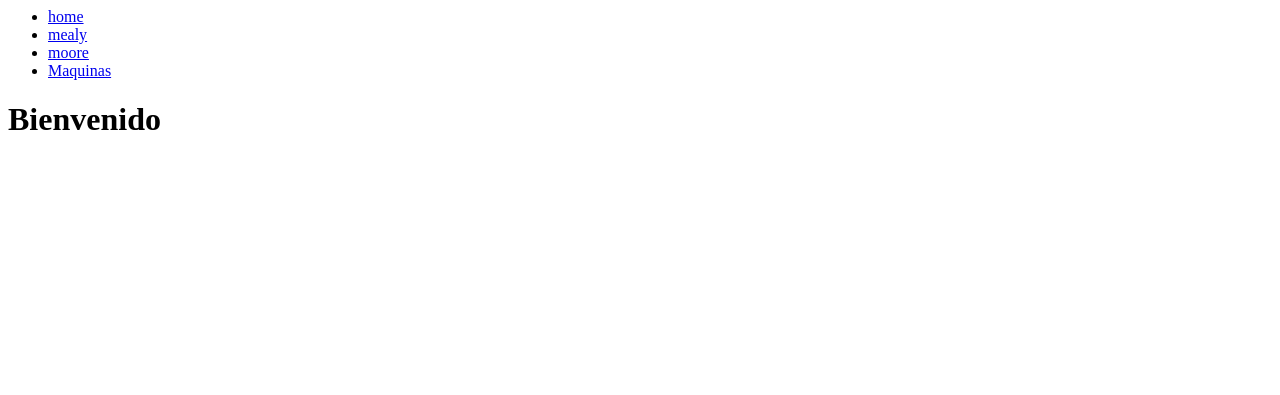
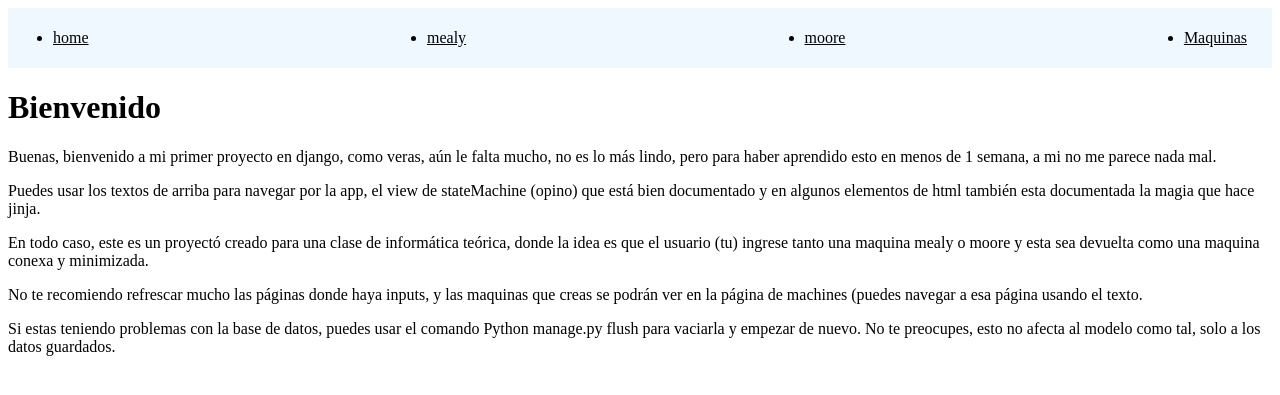
Before and after one commit to FelipeBarretoB/Maquinas_de_estados, a Django app: page / in a window 1280 px wide. Shown: the top 395 px of the page. Run offline with Django 4.2, Linux system fonts and the light colour scheme.

Commit message:
final, tengo sueño y clase de 7, fak

```diff
--- /dev/null
+++ b/djangoproject/StateMachine/static/styles/main.css
@@ -0,0 +1,21 @@
+table, th, td {
+    border: 1px solid;
+}
+body{
+    background-color: rgb(255, 255, 255);
+}
+
+.navbar {
+    background-color: aliceblue;
+    padding: 5px;
+    padding-right: 25px;
+}
+
+.navbar ul{
+    display: flex;
+    justify-content: space-between;
+}
+
+.navbar ul li a{
+    color: black;
+}
--- a/djangoproject/StateMachine/templates/index.html
+++ b/djangoproject/StateMachine/templates/index.html
@@ -1,5 +1,13 @@
 {% extends 'layouts/base1.html' %}
 {% block content%}
 <h1>Bienvenido</h1>
-
+<a>Buenas, bienvenido a mi primer proyecto en django, como veras, aún le falta mucho, no es lo más lindo, pero para haber aprendido esto en menos de 1 semana, a mi no me parece nada mal. </a>
+<p></p>
+<a>Puedes usar los textos de arriba para navegar por la app, el view de stateMachine (opino) que está bien documentado y en algunos elementos de html también esta documentada la magia que hace jinja.</a>
+<p></p>
+<a>En todo caso, este es un proyectó creado para una clase de informática teórica, donde la idea es que el usuario (tu) ingrese tanto una maquina mealy o moore y esta sea devuelta como una maquina conexa y minimizada. </a>
+<p></p>
+<a>No te recomiendo refrescar mucho las páginas donde haya inputs, y las maquinas que creas se podrán ver en la página de machines (puedes navegar a esa página usando el texto.</a>
+<p></p>
+<a>Si estas teniendo problemas con la base de datos, puedes usar el comando Python manage.py flush para vaciarla y empezar de nuevo. No te preocupes, esto no afecta al modelo como tal, solo a los datos guardados.</a>
 {% endblock %}
--- a/djangoproject/StateMachine/templates/layouts/base1.html
+++ b/djangoproject/StateMachine/templates/layouts/base1.html
@@ -1,4 +1,16 @@
-<nav>
+{% load static %}
+
+<!DOCTYPE html>
+<html lang="en">
+<head>
+    <meta charset="UTF-8">
+    <meta http-equiv="X-UA-Compatible" content="IE=edge">
+    <meta name="viewport" content="width=device-width, initial-scale=1.0">
+    <title>Document</title>
+    <link rel="stylesheet" href="{% static '/styles/main.css' %}">
+</head>
+<body>
+    <nav class="navbar">
         <ul>
             <li>
                 <a href="/">home</a>
@@ -17,3 +29,5 @@
 
     {% block content%}
     {% endblock%}
+</body>
+</html>
--- a/djangoproject/StateMachine/templates/moore.html
+++ b/djangoproject/StateMachine/templates/moore.html
@@ -31,8 +31,8 @@
               </tr>
         </tbody>
       </table>
-      <button type="button" id="add-row">Add Row</button>
-      <button type="submit">Save</button>
+      <button type="button" id="add-row">Añadir estado</button>
+      <button type="submit">Salvar</button>
 </form>
 <script>
     document.getElementById('add-row').addEventListener('click', function() {
--- a/djangoproject/StateMachine/views.py
+++ b/djangoproject/StateMachine/views.py
@@ -97,7 +97,6 @@ def minimize_Moore(states):
         )
         #Se verifica si hubo algun cambio en las particiones
         if partition ==next_partition:
-            print(next_partition)
             #Como no se encontro ningun cambio se sale del loop
             break
         #como se encontro algun cambio, se asiga la partición nueva a la partición actual
@@ -198,6 +197,23 @@ def render_Mealy(request):
         listfq1 = request.POST.getlist('form-fq1')
         listgq0 = request.POST.getlist('form-gq0')
         listgq1 = request.POST.getlist('form-gq1')
+        #manego de excepciones
+        if not listq:
+            raise Exception("la maquina debe tener por lo menos un estado")
+
+        try:
+            machine = Machine_name_Moore.objects.get(name=name)
+            raise Exception("Ya existe una maquina con este nombre")
+        except Machine_name_Moore.DoesNotExist:
+            pass
+        if (len(listq) != len(set(listq))):
+            raise Exception("No pueden haber estados duplicados")
+        for h in listgq0:
+            if h != '0' not in ['0', '1']:
+                raise Exception("Solo se permiten las entradas 0 y 1")
+        for h in listgq1:
+            if h != '0' not in ['0', '1']:
+                raise Exception("Solo se permiten las entradas 0 y 1")
 
         machine = Machine_name_Mealy.objects.create(name=name)
         states={}
@@ -208,11 +224,11 @@ def render_Mealy(request):
             )
             states[q]=[listfq0[i],listfq1[i],listgq0[i],listgq1[i]]
             i+=1
+
         #se reduce la maquina
         reachable_states = reduce(listq[0],states)
         #se crea de nuevo el diccionario pero con los estados reducidos
         states = {q: states[q] for q in reachable_states if q in states}
-        #print(states)
         states=minimize_Mealy(states)
 
         name="Mini_"+name
@@ -229,7 +245,7 @@ def minimize_Mealy(states):
      #Se inicia un while que funcionara hasta que no se encuentre cambio en las particiones
     while True:
         #Se llama al metodo new_partition con la maquina de estados y las particiones actuales para encontrar una nueva partición
-        print(partition)
+
         next_partition=new_partition(
             states,partition
         )
```
Also changed, not shown: djangoproject/StateMachine/templates/mealy.html (+4 -4 lines), djangoproject/db-DESKTOP-02KLJ9E.sqlite3 (added), djangoproject/db.sqlite3, 3 other files. Lines whose indentation alone changed are shown as unchanged.
